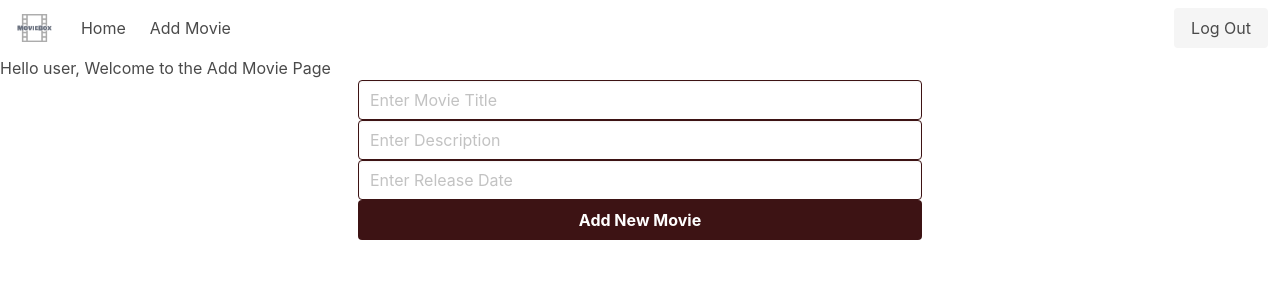
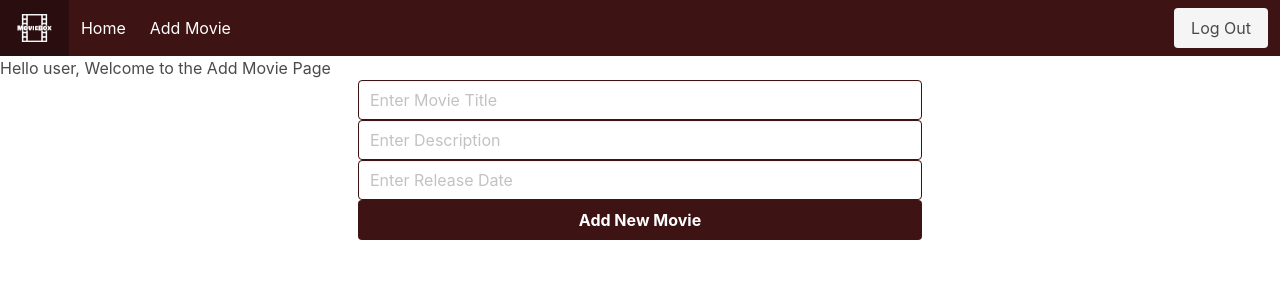
Before and after one commit to SolaSicarius/WebAssignment3, a Vue app in the folder web-assignment-3/: page /add-movie in a window 1280 px wide. Shown: the top 300 px of the page. Built offline with nearby package versions, Linux system fonts and the light colour scheme; sample sign-in values are in the browser's storage.

Commit message:
Updated Header and removed deprecated code

```diff
--- a/web-assignment-3/src/components/AddMovie.vue
+++ b/web-assignment-3/src/components/AddMovie.vue
@@ -54,13 +54,11 @@ export default {
   },
   methods: {
     async addMovie() {
-      //console.warn(this.movie);
       const result = await axios.post("http://localhost:3000/movies", {
         title: this.movie.title,
         description: this.movie.description,
         release: this.movie.release,
       });
-     //console.warn("result", result);
      if(result.status==201)
      {
       this.$router.push({name: 'HomePage'});
--- a/web-assignment-3/src/components/Header.vue
+++ b/web-assignment-3/src/components/Header.vue
@@ -1,26 +1,19 @@
 <template>
-  <nav class="navbar" role="navigation" aria-label="main navigation">
+  <nav class="navbar is-primary" role="navigation" aria-label="main navigation">
     <div class="navbar-brand">
       <a class="navbar-item" href="/">
         <img
           width="auto"
           alt="MovieBox logo"
-          src="../assets/MovieBox_Logo_No_Background.png"
+          src="../assets/MovieBox_Logo_White.png"
         />
       </a>
-
-      <!--<a role="button" class="navbar-burger" aria-label="menu" aria-expanded="false" data-target="navbarBasicExample">
-      <span aria-hidden="true"></span>
-      <span aria-hidden="true"></span>
-      <span aria-hidden="true"></span>
-    </a>-->
     </div>
 
     <div class="navbar-menu">
       <div class="navbar-start">
         <a class="navbar-item" href="/">Home</a>
         <a class="navbar-item" href="/add-movie">Add Movie</a>
-        <!--<a class="navbar-item" href="/update-movie">Update Movie</a>-->
       </div>
     </div>
 
--- a/web-assignment-3/src/components/Home.vue
+++ b/web-assignment-3/src/components/Home.vue
@@ -56,7 +56,6 @@ export default {
   },
   methods: {
     async deleteMovie(id) {
-      //console.warn(id)
       let result = await axios.delete("http://localhost:3000/movies/" + id);
       if (result.status == 200) {
         this.loadData();
--- a/web-assignment-3/src/components/SignUp.vue
+++ b/web-assignment-3/src/components/SignUp.vue
@@ -34,9 +34,6 @@
   </div>
 </template>
 <script>
-/*export default {
-        name :'SignUp'
-}*/
 
 import axios from "axios";
 export default {
@@ -50,7 +47,6 @@ export default {
   },
   methods: {
     async signUp() {
-      //console.warn("signup",this.name,this.email,this.password)
       let result = await axios.post("http://localhost:3000/users", {
         name: this.name,
         email: this.email,
@@ -59,7 +55,6 @@ export default {
 
       console.warn(result);
       if (result.status == 201) {
-        //alert("sign up complete");
         localStorage.setItem("user-info", JSON.stringify(result.data));
         this.$router.push({ name: "HomePage" });
       }
```
Also changed, not shown: web-assignment-3/src/App.vue (+0 -7 lines), web-assignment-3/src/assets/MovieBox_Logo_White.png (added).
